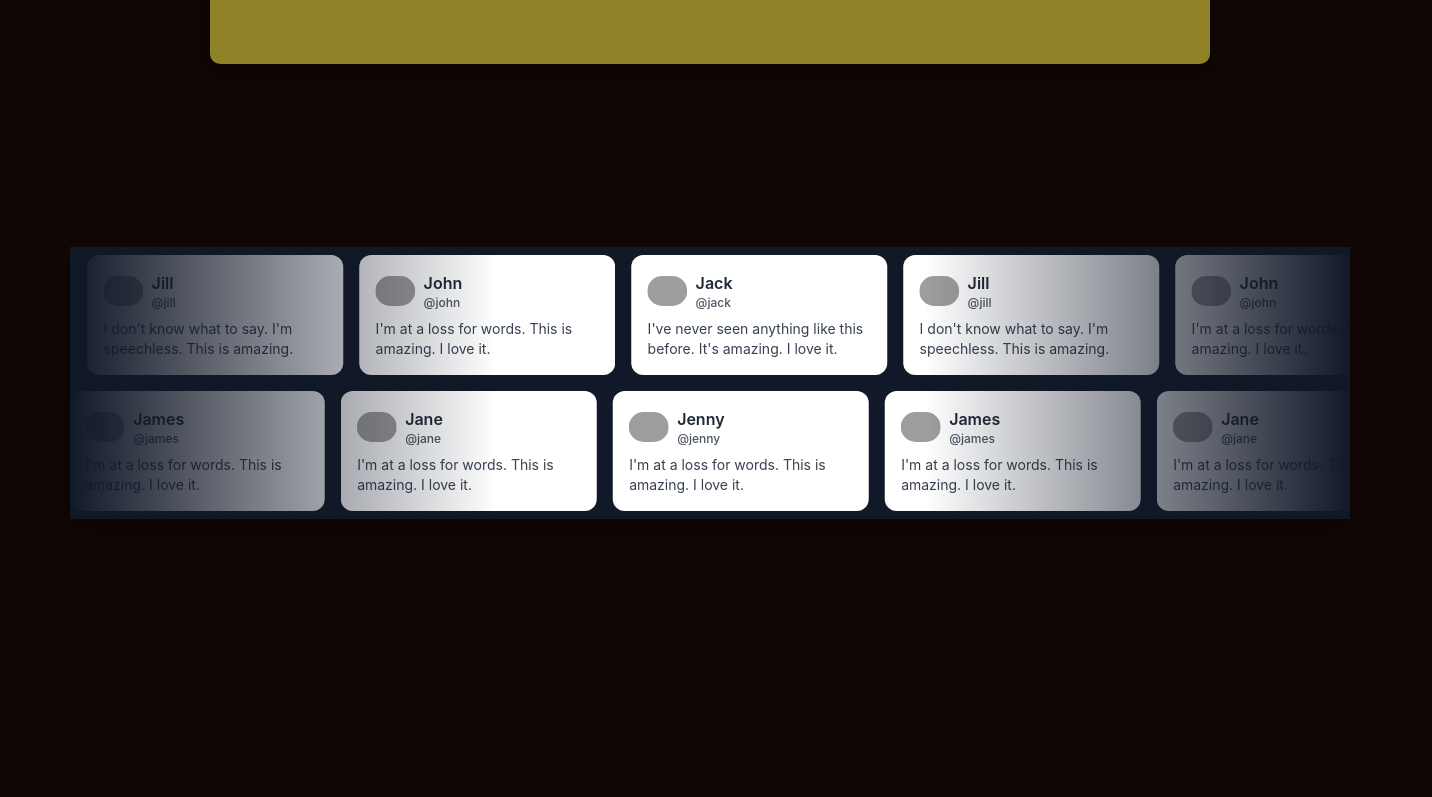
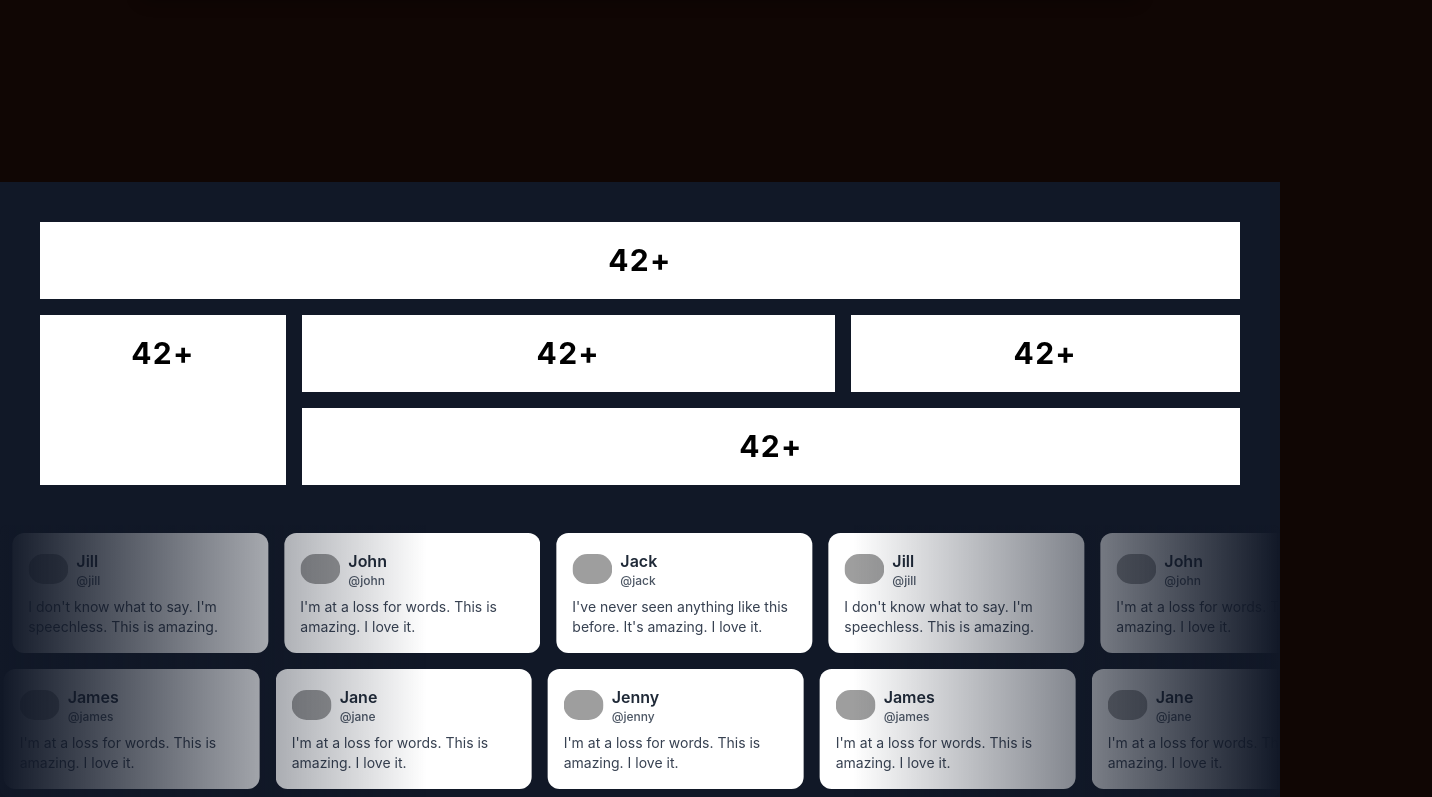
Before and after one commit to Shreyanotdeadyet/non-fucked-connect-ed, a React (Vite) app in the folder frontend/: page / in a window 1280 px wide. Shown: the part 4134-4931 px from the top of the page, 1432 px wide, since content can reach past the window. Before the commit the page ends 4723 px from the top, so only its background shows below. Built offline with nearby package versions, Linux system fonts and the light colour scheme; grey boxes are pictures that could not be loaded.

Commit message:
Added GridLayout

```diff
--- a/frontend/package.json
+++ b/frontend/package.json
@@ -13,6 +13,7 @@
     "@heroicons/react": "^2.2.0",
     "class-variance-authority": "^0.7.1",
     "clsx": "^2.1.1",
+    "framer-motion": "^11.15.0",
     "lucide-react": "^0.468.0",
     "react": "^18.3.1",
     "react-datepicker": "^7.5.0",
--- /dev/null
+++ b/frontend/src/components/GridLayout.tsx
@@ -0,0 +1,91 @@
+
+import { NumberTicker } from '@/components/ui/number-ticker';
+
+const GridLayout = () => {
+  return (
+    <div className="p-6">
+      <div
+        className="grid gap-4 bg-gray-900 p-4"
+        style={{
+          gridTemplateAreas: `
+            "header header header header header header"
+            "menu main main main right right"
+            "menu footer footer footer footer footer"
+          `,
+        }}
+      >
+        <div
+          className="bg-white text-center p-5 text-lg font-medium"
+          style={{ gridArea: "header" }}
+        >
+          <NumberTicker
+            value={42} // The number
+            suffix="+"
+            direction="up"
+            delay={0.5}
+            className="text-3xl font-bold text-black-600"
+            decimalPlaces={0}
+          />
+        </div>
+
+        <div
+          className="bg-white text-center p-5 text-lg font-medium"
+          style={{ gridArea: "menu" }}
+        >
+          <NumberTicker
+            value={42}
+            suffix="+"
+            direction="up"
+            delay={0.5}
+            className="text-3xl font-bold text-black-600"
+            decimalPlaces={0}
+          />
+        </div>
+
+        <div
+          className="bg-white text-center p-5 text-lg font-medium"
+          style={{ gridArea: "main" }}
+        >
+          <NumberTicker
+            value={42}
+            suffix="+"
+            direction="up"
+            delay={0.5}
+            className="text-3xl font-bold text-black-600"
+            decimalPlaces={0}
+          />
+        </div>
+
+        <div
+          className="bg-white text-center p-5 text-lg font-medium"
+          style={{ gridArea: "right" }}
+        >
+          <NumberTicker
+            value={42}
+            suffix="+"
+            direction="up"
+            delay={0.5}
+            className="text-3xl font-bold text-black-600"
+            decimalPlaces={0}
+          />
+        </div>
+
+        <div
+          className="bg-white text-center p-5 text-lg font-medium"
+          style={{ gridArea: "footer" }}
+        >
+          <NumberTicker
+            value={42}
+            suffix="+"
+            direction="up"
+            delay={0.5}
+            className="text-3xl font-bold text-black-600"
+            decimalPlaces={0}
+          />
+        </div>
+      </div>
+    </div>
+  );
+};
+
+export default GridLayout;
--- /dev/null
+++ b/frontend/src/components/ui/number-ticker.tsx
@@ -0,0 +1,61 @@
+
+"use client";
+
+import { useEffect, useRef } from "react";
+import { useInView, useMotionValue, useSpring } from "framer-motion";
+
+export function NumberTicker({
+  value,
+  direction = "up",
+  delay = 0,
+  className,
+  decimalPlaces = 0,
+  suffix = "",
+}: {
+  value: number;
+  direction?: "up" | "down";
+  className?: string;
+  delay?: number; // delay in s
+  decimalPlaces?: number;
+  suffix?: string; // Add suffix prop
+}) {
+  const ref = useRef<HTMLSpanElement>(null);
+  const motionValue = useMotionValue(direction === "down" ? value : 0);
+  const springValue = useSpring(motionValue, {
+    damping: 60,
+    stiffness: 100,
+  });
+  const isInView = useInView(ref, { once: true, margin: "0px" });
+
+  // Debugging
+  useEffect(() => {
+    console.log("NumberTicker rendered with value:", value);
+    console.log("isInView:", isInView);
+  }, [value, isInView]);
+
+  useEffect(() => {
+    if (isInView) {
+      setTimeout(() => {
+        motionValue.set(direction === "down" ? 0 : value);
+      }, delay * 1000);
+    }
+  }, [motionValue, isInView, delay, value, direction]);
+
+  useEffect(() => {
+    return springValue.on("change", (latest) => {
+      if (ref.current) {
+        ref.current.textContent = Intl.NumberFormat("en-US", {
+          minimumFractionDigits: decimalPlaces,
+          maximumFractionDigits: decimalPlaces,
+        }).format(Number(latest.toFixed(decimalPlaces))) + suffix; // Append suffix
+      }
+    });
+  }, [springValue, decimalPlaces, suffix]);
+
+  return (
+    <span
+      className={`inline-block tabular-nums text-black dark:text-white tracking-wider ${className}`}
+      ref={ref}
+    />
+  );
+}
--- a/frontend/src/index.css
+++ b/frontend/src/index.css
@@ -40,11 +40,18 @@
   --round-full: 100vmax;
 }
 
+#root {
+  width: 100%;        /* Make the root container responsive */
+  height: auto;       /* Allow content to grow vertically */
+  overflow-x: hidden; /* Prevent unwanted horizontal scrolling */
+}
+
+
 body {
   display: grid;
   place-items: center;
   min-height: 100vh;
-  padding: var(--space-lg);
+  /* padding: var(--space-lg); */
   font-family: Inter, Avenir, Helvetica, Arial, sans-serif;
   font-size: var(--fs-400);
   line-height: var(--lh-1-4);
--- a/frontend/src/pages/Home.tsx
+++ b/frontend/src/pages/Home.tsx
@@ -1,10 +1,11 @@
+import GridLayout from "@/components/GridLayout";
 import {MarqueeDemo} from "@/components/MarqueeDemo"
 
 export default function Home() {
   return (
     <div className="bg-gray-900">
+      <GridLayout/>
       <MarqueeDemo/>
-
     </div>
   );
 }
```
Also changed, not shown: frontend/src/App.tsx (line endings or trailing spaces), 1 other file (tests, documents, lock files or other folders).
